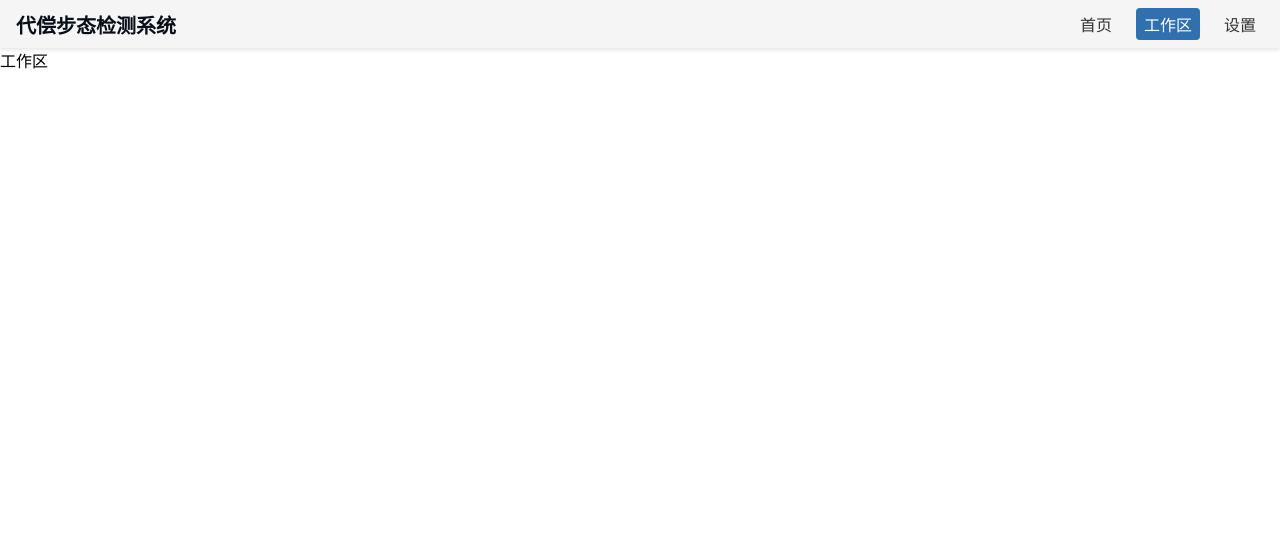
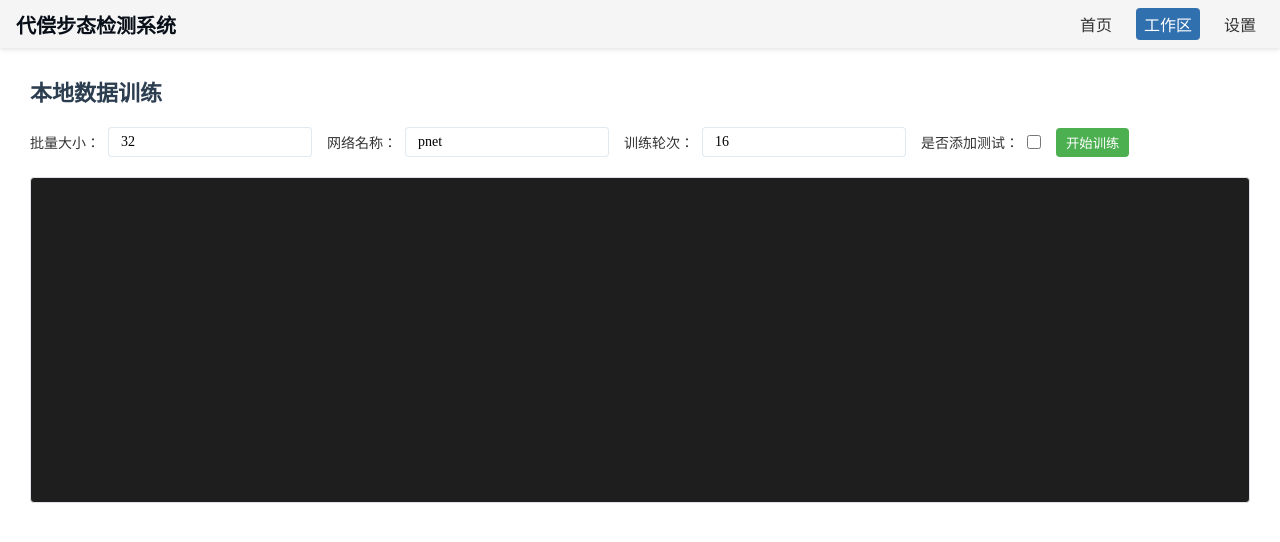
Before and after one commit to nanami9426/bishef, a Vue app: page /workspace in a window 1280 px wide. Shown: the top 542 px of the page. Built offline with nearby package versions, Linux system fonts and the light colour scheme.

Commit message:
在工作区新增训练模型的组件

```diff
--- /dev/null
+++ b/src/components/TrainConsole.vue
@@ -0,0 +1,203 @@
+<template>
+<div class="title">本地数据训练</div>
+<div class="train-terminal">
+    <div class="controls">
+    <label>
+        批量大小：
+        <input type="number" v-model.number="params.batch_size" min="1" />
+    </label>
+    <label>
+        网络名称：
+        <input type="text" v-model="params.net_name" />
+    </label>
+    <label>
+        训练轮次：
+        <input type="number" v-model.number="params.num_epochs" min="1" />
+    </label>
+    <label>
+        是否添加测试：
+        <input type="checkbox" v-model="params.evaluate_test" />
+    </label>
+    <button :disabled="running" @click="startTrain">
+        {{ running ? '训练中...' : '开始训练' }}
+    </button>
+    </div>
+
+    <div class="cmd-window" ref="cmdWindow">
+    <pre v-for="(line, idx) in logs" :key="idx">{{ line }}</pre>
+    </div>
+</div>
+</template>
+
+<script setup>
+import { ref, reactive, nextTick } from 'vue'
+
+const params = reactive({
+batch_size: 32,
+net_name: 'pnet',
+num_epochs: 16,
+evaluate_test: false
+})
+
+const logs = ref([])
+const running = ref(false)
+const cmdWindow = ref(null)
+
+async function startTrain() {
+if (running.value) return
+logs.value = []
+running.value = true
+
+try {
+    const res = await fetch('http://localhost:8000/func/train', {
+    method: 'POST',
+    headers: { 'Content-Type': 'application/json' },
+    body: JSON.stringify(params)
+    })
+    if (!res.ok || !res.body) {
+    logs.value.push('Error: 无法连接到训练接口')
+    return
+    }
+
+    const reader = res.body
+    .pipeThrough(new TextDecoderStream())
+    .getReader()
+
+    let { value, done } = await reader.read()
+    let buffer = ''
+    while (!done) {
+    buffer += value
+    let lines = buffer.split(/\r?\n/)
+    buffer = lines.pop()  // 最后一项可能不完整，保留到下轮
+    for (const line of lines) {
+        logs.value.push(line)
+        await nextTick()
+        // 自动滚动到底部
+        const el = cmdWindow.value
+        if (el) {
+        el.scrollTop = el.scrollHeight
+        }
+    }
+    ({ value, done } = await reader.read())
+    }
+    // 处理最后残余
+    if (buffer.trim()) {
+    logs.value.push(buffer.trim())
+    }
+} catch (err) {
+    logs.value.push(`Exception: ${err.message}`)
+} finally {
+    running.value = false
+}
+}
+</script>
+
+<style scoped>
+.title {
+    color: #2c3e50;
+    font-family: 'SimSun', '宋体', serif;
+    font-size: 22px;
+    font-weight: bold;
+    max-width: 1220px;
+    margin: 0 auto;
+}
+.train-terminal {
+  display: flex;
+  flex-direction: column;
+  gap: 20px;
+  max-width: 1220px;
+  margin: 20px auto;
+  font-family: 'SimSun', '宋体', serif;
+}
+
+.controls {
+  display: flex;
+  flex-wrap: wrap;
+  gap: 15px;
+  align-items: center;
+}
+
+.controls label {
+  display: flex;
+  align-items: center;
+  gap: 8px;
+  font-size: 14px;
+  color: #333;
+}
+
+input {
+  border: 1px solid rgba(49, 112, 175, 0.15);
+  border-radius: 4px;
+  padding: 6px 12px;
+  font-size: 14px;
+  transition: border-color 0.15s;
+  font-family: 'SimSun', '宋体', serif;
+}
+
+input:focus {
+  outline: none;
+}
+
+input[type="checkbox"] {
+  width: 14px;
+  height: 14px;
+  accent-color: rgb(49, 112, 175);
+}
+
+button {
+    padding: 5px 10px;
+    border: none;
+    border-radius: 4px;
+    cursor: pointer;
+    font-weight: 500;
+    transition: all 0.3s ease;
+    font-family: 'SimSun', '宋体', serif;
+    background-color: #4CAF50;
+    color: white;
+}
+
+button:hover:not(:disabled) {
+    transform: translateY(-1px);
+}
+
+button:disabled {
+  background-color: #a5d6a7;
+  cursor: not-allowed;
+}
+
+.cmd-window {
+  border: 1px solid #dee2e6;
+  border-radius: 4px;
+  padding: 12px;
+  background-color: #1e1e1e;
+  color: #d4d4d4;
+  height: 300px;
+  overflow-y: auto;
+  font-family: 'SimSun', '宋体', serif;
+  font-size: 13px;
+}
+
+.cmd-window pre {
+  margin: 0;
+  line-height: 1.5;
+  white-space: pre-wrap;
+}
+
+/* 滚动条样式 */
+.cmd-window::-webkit-scrollbar {
+  width: 6px;
+}
+
+.cmd-window::-webkit-scrollbar-track {
+  background: #2d2d2d;
+}
+
+.cmd-window::-webkit-scrollbar-thumb {
+  background: #666;
+  border-radius: 4px;
+}
+
+.cmd-window::-webkit-scrollbar-thumb:hover {
+  background: #888;
+}
+</style>
--- a/src/views/WorkSpaceView.vue
+++ b/src/views/WorkSpaceView.vue
@@ -1,10 +1,11 @@
 <script setup>
+import TrainConsole from '@/components/TrainConsole.vue';
+
 </script>
 
 <template>
-    <div>
-        工作区
-    </div>
+    <div style="height: 27px;"></div>
+    <TrainConsole></TrainConsole>
 </template>
 
 <style scoped>
```
